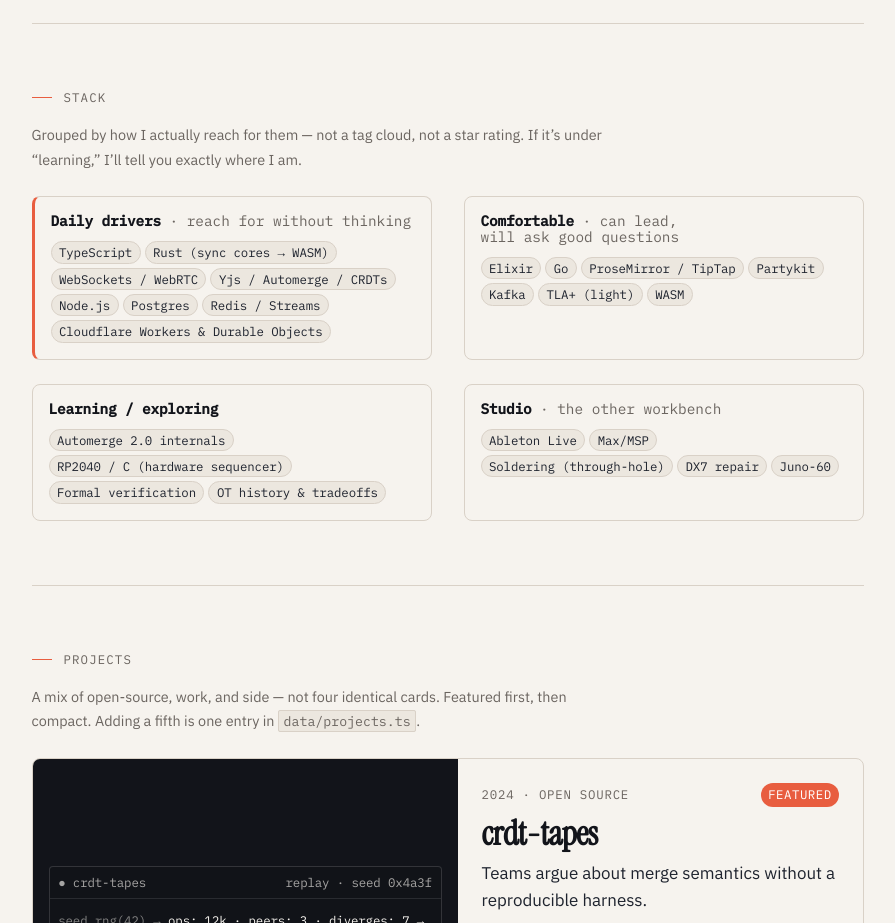
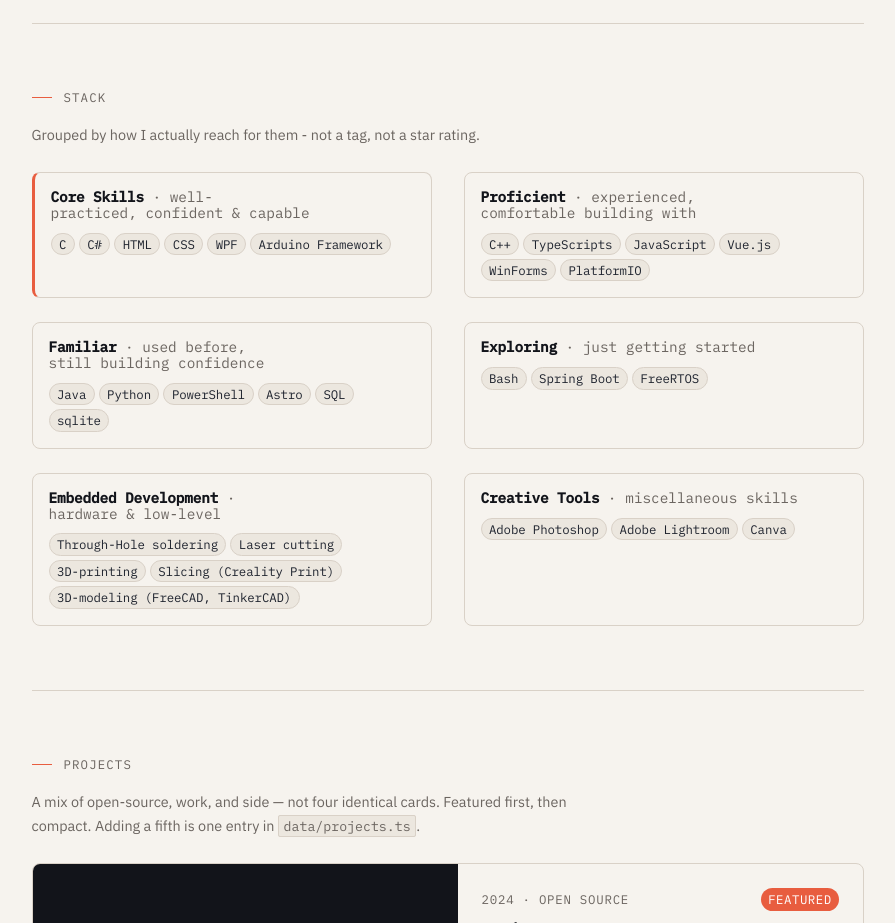
Before and after one commit to MarkusHarnusek/markusharnusek.github.io, an Astro site: page / in a window 1280 px wide. Shown: the part 1820-2743 px from the top of the page, without its empty margins (321-1216 px from the left). Built offline with nearby package versions, Linux system fonts and the light colour scheme; Astro itself is replaced by a stand-in of ours.

Commit message:
add: skills

```diff
--- a/src/components/Skills.astro
+++ b/src/components/Skills.astro
@@ -5,8 +5,8 @@ import { skills } from "../data/skills";
 <section id="skills" class="section" aria-labelledby="skills-title">
   <p class="section__label" id="skills-title">Stack</p>
   <p class="skills__intro">
-    Grouped by how I actually reach for them — not a tag cloud, not a star
-    rating. If it’s under “learning,” I’ll tell you exactly where I am.
+    Grouped by how I actually reach for them - not a tag, not a star
+    rating.
   </p>
 
   <div class="skills__grid">
@@ -15,7 +15,7 @@ import { skills } from "../data/skills";
         <div class="skill-group">
           <h3 class="skill-group__title">
             {group.label}
-            {group.note && <span class="skill-group__note mono">· {group.note}</span>}
+            {group.note && <span class="skill-group__note mono"> · {group.note}</span>}
           </h3>
           <ul class="skill-group__list" role="list">
             {group.items.map((s) => (
--- a/src/data/skills.ts
+++ b/src/data/skills.ts
@@ -6,44 +6,68 @@ export type SkillGroup = {
 
 export const skills: SkillGroup[] = [
   {
-    label: "Daily drivers",
-    note: "reach for without thinking",
+    label: "Core Skills",
+    note: "well-practiced, confident & capable",
     items: [
-      "TypeScript",
-      "Rust (sync cores → WASM)",
-      "WebSockets / WebRTC",
-      "Yjs / Automerge / CRDTs",
-      "Node.js",
-      "Postgres",
-      "Redis / Streams",
-      "Cloudflare Workers & Durable Objects",
+        "C",
+        "C#",
+        "HTML",
+        "CSS",
+        "WPF",
+        "Arduino Framework"
     ],
   },
   {
-    label: "Comfortable",
-    note: "can lead, will ask good questions",
+    label: "Proficient",
+    note: "experienced, comfortable building with",
     items: [
-      "Elixir",
-      "Go",
-      "ProseMirror / TipTap",
-      "Partykit",
-      "Kafka",
-      "TLA+ (light)",
-      "WASM",
+        "C++",
+        "TypeScripts",
+        "JavaScript",
+        "Vue.js",
+        "WinForms",
+        "PlatformIO"
     ],
   },
   {
-    label: "Learning / exploring",
+    label: "Familiar",
+    note: "used before, still building confidence",
     items: [
-      "Automerge 2.0 internals",
-      "RP2040 / C (hardware sequencer)",
-      "Formal verification",
-      "OT history & tradeoffs",
+        "Java",
+        "Python",
+        "PowerShell",
+        "Astro",
+        "SQL",
+        "sqlite"
     ],
   },
   {
-    label: "Studio",
-    note: "the other workbench",
-    items: ["Ableton Live", "Max/MSP", "Soldering (through-hole)", "DX7 repair", "Juno-60"],
+    label: "Exploring",
+    note: "just getting started",
+    items: [
+        "Bash",
+        "Spring Boot",
+        "FreeRTOS"
+    ],
+  },
+  {
+    label: "Embedded Development",
+    note: "hardware & low-level",
+    items: [
+        "Through-Hole soldering",
+        "Laser cutting",
+        "3D-printing",
+        "Slicing (Creality Print)",
+        "3D-modeling (FreeCAD, TinkerCAD)"
+    ],
+  },
+  {
+    label: "Creative Tools",
+    note: "miscellaneous skills",
+    items: [
+      "Adobe Photoshop",
+      "Adobe Lightroom",
+      "Canva"
+    ],
   },
 ];
```
